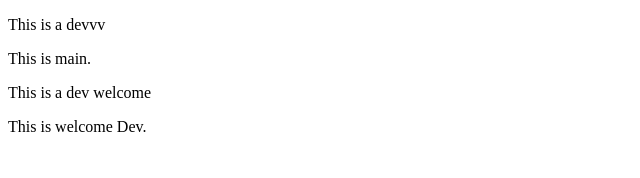
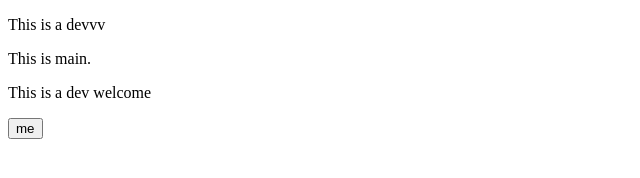
Before and after one commit to coshubham/CI-CD-live2, a plain HTML site: page index.html in a window 1280 px wide. Shown: the whole page, without its empty margins (0-640 px from the left). Drawn offline with Linux system fonts and the light colour scheme.

Commit message:
add new line code index.html

```diff
--- a/index.html
+++ b/index.html
@@ -6,7 +6,7 @@
 <p>This is a devvv</p>
 <p>This is main.</p>
 <p>This is a dev welcome</p>
-<p>This is welcome Dev.</p>
+<button>me</button>
 
 </body>
 </html>
```
